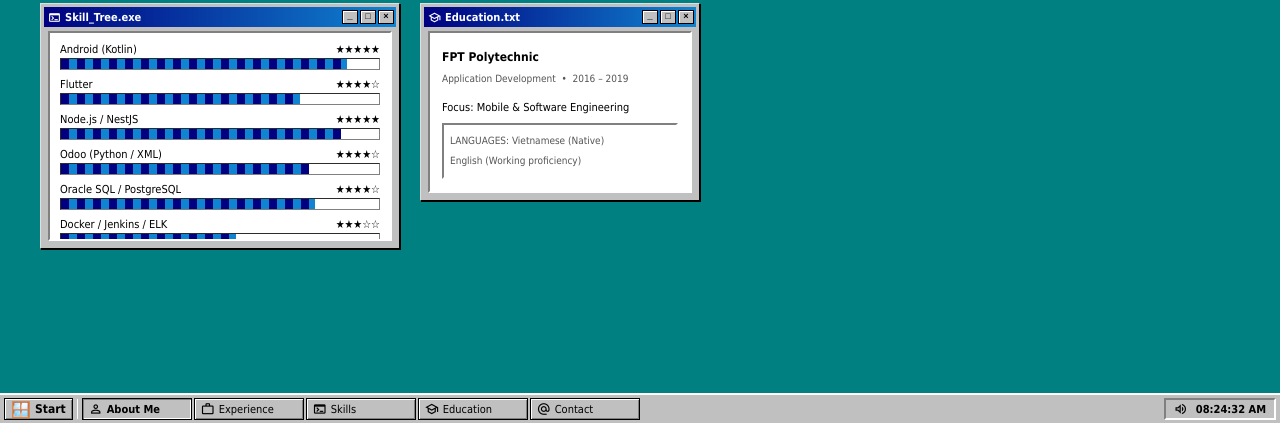
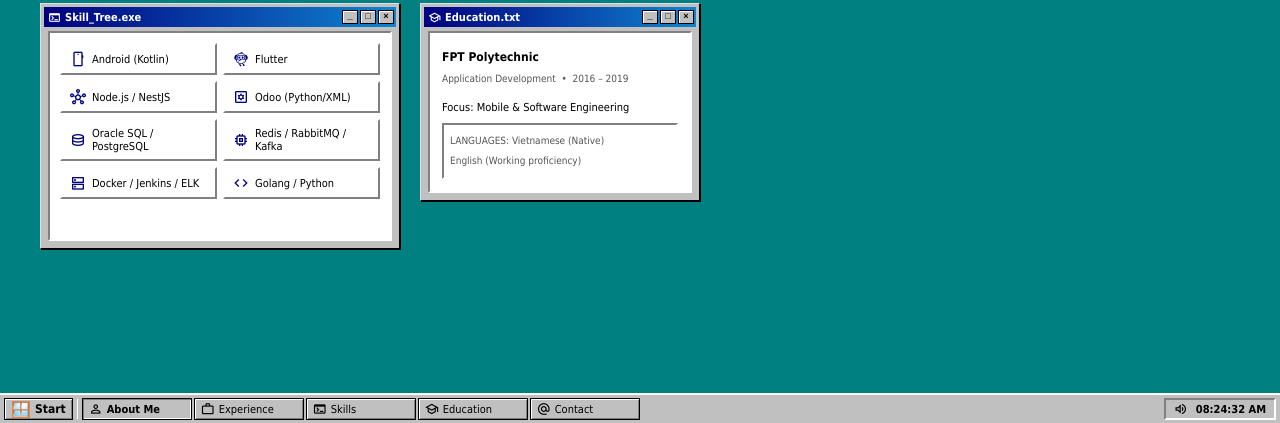
Before and after one commit to ss-southernsun-982/ss-southernsun-982.github.io, a plain HTML site: page index-windows98.html in a window 1280 px wide. Shown: the part 377-800 px from the top of the page. Drawn offline with nearby package versions, Linux system fonts and the light colour scheme.

Commit message:
fix(win98): replace skill bars with icon+name grid in Skill Tree
Removed star ratings and progress bars. Skills now display as
Win98-style raised buttons in a 2-column grid with Material icons.

Co-Authored-By: Claude Sonnet 4 <noreply@anthropic.com>

```diff
--- a/index-windows98.html
+++ b/index-windows98.html
@@ -160,16 +160,6 @@
     .tab-content.active { display: block; }
 
     /* ── Progress bar ── */
-    .skill-bar-wrap {
-      height: 12px;
-      background: var(--win-white);
-      border: 1px inset var(--win-dark-grey);
-      overflow: hidden;
-    }
-    .skill-bar-fill {
-      height: 100%;
-      background: repeating-linear-gradient(90deg, #000080 0px, #000080 8px, #1084d0 8px, #1084d0 16px);
-    }
 
     /* ── Desktop icons ── */
     .desktop-icon {
@@ -422,49 +412,38 @@
   </div>
   <div class="win-body">
     <div class="w-inset scrollable" style="margin:4px;padding:10px;height:210px;background:#fff;">
-      <div style="display:grid;gap:8px;">
-        <!-- skill rows -->
-        <div>
-          <div style="display:flex;justify-content:space-between;margin-bottom:2px;">
-            <span>Android (Kotlin)</span><span>★★★★★</span>
-          </div>
-          <div class="skill-bar-wrap"><div class="skill-bar-fill" style="width:90%"></div></div>
+      <div style="display:grid;grid-template-columns:1fr 1fr;gap:6px;">
+        <div class="w-outset" style="padding:6px 8px;display:flex;align-items:center;gap:6px;">
+          <span class="material-symbols-outlined" style="font-size:16px;color:var(--win-blue-start);">smartphone</span>
+          <span>Android (Kotlin)</span>
         </div>
-        <div>
-          <div style="display:flex;justify-content:space-between;margin-bottom:2px;">
-            <span>Flutter</span><span>★★★★☆</span>
-          </div>
-          <div class="skill-bar-wrap"><div class="skill-bar-fill" style="width:75%"></div></div>
+        <div class="w-outset" style="padding:6px 8px;display:flex;align-items:center;gap:6px;">
+          <span class="material-symbols-outlined" style="font-size:16px;color:var(--win-blue-start);">flutter_dash</span>
+          <span>Flutter</span>
         </div>
-        <div>
-          <div style="display:flex;justify-content:space-between;margin-bottom:2px;">
-            <span>Node.js / NestJS</span><span>★★★★★</span>
-          </div>
-          <div class="skill-bar-wrap"><div class="skill-bar-fill" style="width:88%"></div></div>
+        <div class="w-outset" style="padding:6px 8px;display:flex;align-items:center;gap:6px;">
+          <span class="material-symbols-outlined" style="font-size:16px;color:var(--win-blue-start);">hub</span>
+          <span>Node.js / NestJS</span>
         </div>
-        <div>
-          <div style="display:flex;justify-content:space-between;margin-bottom:2px;">
-            <span>Odoo (Python / XML)</span><span>★★★★☆</span>
-          </div>
-          <div class="skill-bar-wrap"><div class="skill-bar-fill" style="width:78%"></div></div>
+        <div class="w-outset" style="padding:6px 8px;display:flex;align-items:center;gap:6px;">
+          <span class="material-symbols-outlined" style="font-size:16px;color:var(--win-blue-start);">settings_applications</span>
+          <span>Odoo (Python/XML)</span>
         </div>
-        <div>
-          <div style="display:flex;justify-content:space-between;margin-bottom:2px;">
-            <span>Oracle SQL / PostgreSQL</span><span>★★★★☆</span>
-          </div>
-          <div class="skill-bar-wrap"><div class="skill-bar-fill" style="width:80%"></div></div>
+        <div class="w-outset" style="padding:6px 8px;display:flex;align-items:center;gap:6px;">
+          <span class="material-symbols-outlined" style="font-size:16px;color:var(--win-blue-start);">database</span>
+          <span>Oracle SQL / PostgreSQL</span>
         </div>
-        <div>
-          <div style="display:flex;justify-content:space-between;margin-bottom:2px;">
-            <span>Docker / Jenkins / ELK</span><span>★★★☆☆</span>
-          </div>
-          <div class="skill-bar-wrap"><div class="skill-bar-fill" style="width:55%"></div></div>
+        <div class="w-outset" style="padding:6px 8px;display:flex;align-items:center;gap:6px;">
+          <span class="material-symbols-outlined" style="font-size:16px;color:var(--win-blue-start);">memory</span>
+          <span>Redis / RabbitMQ / Kafka</span>
         </div>
-        <div>
-          <div style="display:flex;justify-content:space-between;margin-bottom:2px;">
-            <span>Golang / Python</span><span>★★★☆☆</span>
-          </div>
-          <div class="skill-bar-wrap"><div class="skill-bar-fill" style="width:50%"></div></div>
+        <div class="w-outset" style="padding:6px 8px;display:flex;align-items:center;gap:6px;">
+          <span class="material-symbols-outlined" style="font-size:16px;color:var(--win-blue-start);">dns</span>
+          <span>Docker / Jenkins / ELK</span>
+        </div>
+        <div class="w-outset" style="padding:6px 8px;display:flex;align-items:center;gap:6px;">
+          <span class="material-symbols-outlined" style="font-size:16px;color:var(--win-blue-start);">code</span>
+          <span>Golang / Python</span>
         </div>
       </div>
     </div>
```
